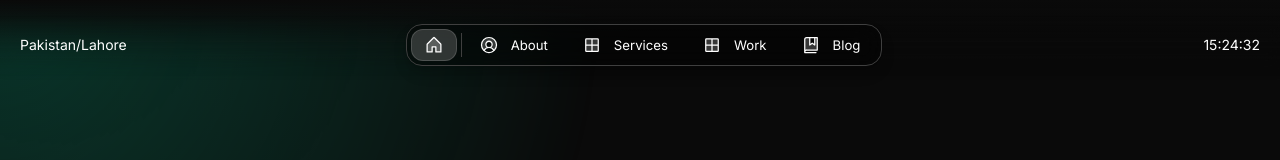
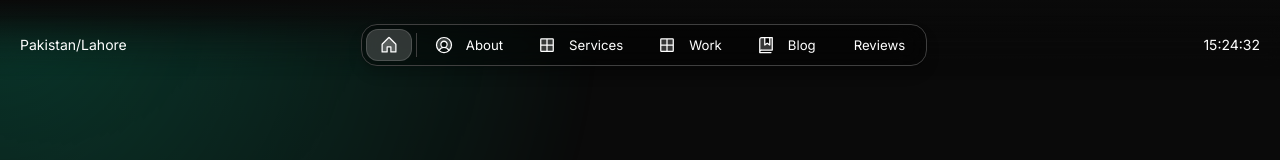
Before and after one commit to abdulrehman-dev-ai/abdulrehman, a Next.js app: page / in a window 1280 px wide. Shown: the top 160 px of the page. Built offline with nearby package versions, Linux system fonts and the light colour scheme; no server answers.

Commit message:
ui: surface client reviews in navigation and sitemap

```diff
--- a/src/components/Header.tsx
+++ b/src/components/Header.tsx
@@ -143,6 +143,11 @@ export const Header = () => {
                   />
                 </>
               )}
+              {routes["/reviews"] && (
+                <>
+                  <ToggleButton className="s-flex-hide" prefixIcon="star" href="/reviews" label="Reviews" selected={pathname.startsWith("/reviews")} />
+                </>
+              )}
               {routes["/gallery"] && display.gallery && (
                 <>
                   <ToggleButton
```
